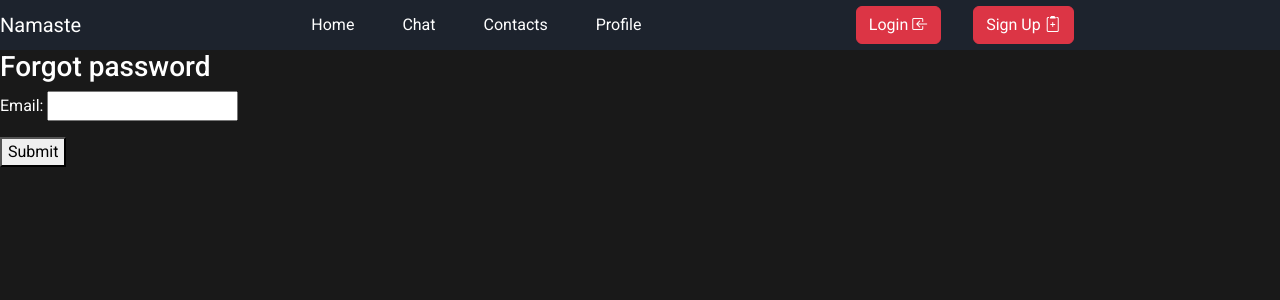
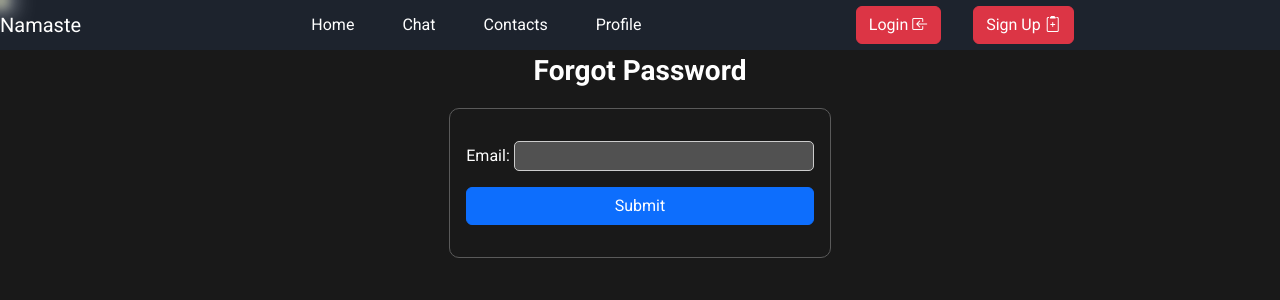
Before and after one commit to Soumen3/-Text_me, a Django app: page /password_reset/ in a window 1280 px wide. Shown: the top 300 px of the page. Run offline with Django 5.2, Linux system fonts and the light colour scheme; data comes from the database, SQL or seed files in the repository; both versions use the stored data as it was after the commit; some libraries are stand-ins or nearby versions.

Commit message:
forgot password pages

```diff
--- a/Namaste/settings.py
+++ b/Namaste/settings.py
@@ -145,7 +145,7 @@ EMAIL_HOST_USER = "soumensamanta721150@gmail.com"
 EMAIL_HOST_PASSWORD = "vpit psev ueav brtk"
 
 DEFAULT_FROM_EMAIL = 'noreply<no_reply@domain.com>'
-EXPIRE_AFTER = "20m" # Will expire after 10 minutes from link generation
+EXPIRE_AFTER = "10m" # Will expire after 10 minutes from link generation
 LOGIN_URL = 'login'
 MAX_RETRIES = 10
 
--- a/chat/templates/forgot_password/password_reset_complete.html
+++ b/chat/templates/forgot_password/password_reset_complete.html
@@ -1,5 +1,8 @@
 {% extends 'base.html' %}
 
 {% block body %}
-  <p>Your password has been set. You may go ahead and <a href="{% url 'login' %}">sign in</a> now.</p>
+    <div class="container">
+        <p class="fs-4 fw-semibold">Password Reset Complete</p>
+        <p class="fs-6 fw-light text-secondary">You have successfully reset your password. You can now <a href="{% url 'login' %}">login</a> with your new password.</p>
+    </div>
 {% endblock body %}
--- a/chat/templates/forgot_password/password_reset_form.html
+++ b/chat/templates/forgot_password/password_reset_form.html
@@ -1,10 +1,27 @@
 {% extends "base.html" %}
+{% load static %}
+
+{% block css %}
+	<link rel="stylesheet" href="{% static "chat/css/email_verification.css" %}">
+{% endblock css %}
 
 {% block body %}
-	<h3>Forgot password</h3>
-	<form method="post">
-		{% csrf_token %}
-		{{ form.as_p }}
-		<button type="submit">Submit</button>
-	</form>
+	<div class="container pass-form">
+		<p class="text fs-3 fw-semibold">Forgot Password</p>
+		<form action="" method="post" class="forgot-pass-form">{% csrf_token %}
+			{% for field in form %}
+				<div class="form-group">
+					{{ field.label_tag }}
+					{{ field }}
+					{% if field.help_text %}
+						<small class="form-text text-muted">{{ field.help_text }}</small>
+					{% endif %}
+					{% for error in field.errors %}
+						<small class="form-text text-danger">{{ error }}</small>
+					{% endfor %}
+				</div>
+			{% endfor %}
+			<button type="submit" class="btn btn-primary">Submit</button>
+		</form>
+	</div>
 {% endblock body %}
--- a/static/chat/css/email_verification.css
+++ b/static/chat/css/email_verification.css
@@ -24,3 +24,19 @@
 	background-color: rgb(81, 81, 81);
 	color: white;
 }
+
+
+.pass-form{
+	display: flex;
+	flex-direction: column;
+	align-items: center;
+}
+
+.forgot-pass-form{
+	/* margin: 3rem 0; */
+	display: grid;
+	border: 1px solid #5a5a5a;
+	padding: 2rem 1rem;
+	border-radius: 10px;
+	gap: 1rem;
+}
```
Also changed, not shown: chat/templates/forgot_password/password_reset_confirm.html (+21 -7 lines), chat/templates/forgot_password/password_reset_done.html (+9 -2 lines), db.sqlite3.
